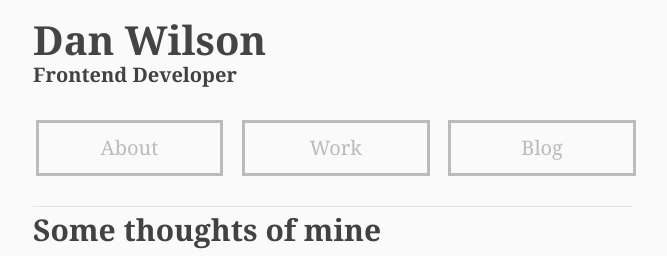
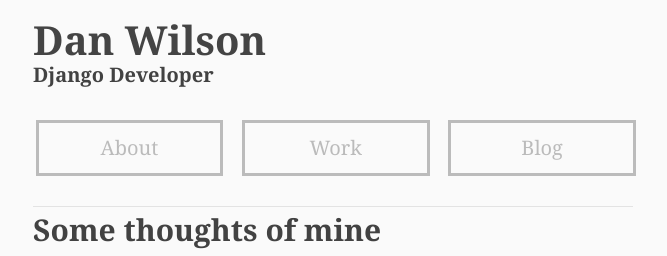
Before and after one commit to danwlsn/djangodan.github.io, a Jekyll site: the page built from posts/index.html, in a window 1280 px wide. Shown: the top 256 px of the page, without its empty margins (307-974 px from the left). Built offline with Jekyll 4.4.1, drawn with Linux system fonts in a browser that asks for light colours; nearby versions of some CDN libraries; Markdown is read by kramdown in place of the engine named in the settings; comment, search, counter and statistics services are not loaded.

Commit message:
updated frontend to django

```diff
--- a/404.html
+++ b/404.html
@@ -1,6 +1,6 @@
 ---
 layout: default
-title: Danny Wilson | Frontend Web Developer | Manchester, UK
+title: Danny Wilson | Django Developer | Manchester, UK
 image: none
 ---
 
--- a/_config.yml
+++ b/_config.yml
@@ -1,3 +1,3 @@
 author: Dan Wilson
-title: Frontend web developer
+title: Django developer
 markdown: redcarpet
--- a/_layouts/default.html
+++ b/_layouts/default.html
@@ -6,7 +6,7 @@
     <meta name="description" content="">
     <meta name="viewport" content="width=device-width, initial-scale=1">
     <title>{{page.title}}</title>
-    <meta name="description" content="Hi there. Dan Wilson here, a frontend web developer from Manchester, UK. Currently studying but looking for a place to work after University.">
+    <meta name="description" content="Hi there. Dan Wilson here, a django developer from Manchester, UK.">
     <!-- css -->
     <link rel="stylesheet" href="/css/style.min.css">
     <link rel="stylesheet" href="/css/syntax.min.css">
@@ -16,7 +16,7 @@
     <!-- twitter card -->
     <meta property="twitter:card" content="summary" />
     <meta property="twitter:site" content="@wilsonand1" />
-    <meta property="twitter:title" content="Dan Wilson | Front end developer" />
+    <meta property="twitter:title" content="Dan Wilson | Django developer" />
     <meta property="twitter:description" content="Recent graduate from Manchester Metropolitan University, now working for BJL." />
     <meta property="twitter:image" content="http://danwilson.co/images/danwilson.jpg" />
     <meta property="twitter:url" content="http://danwilson.co" />
@@ -41,7 +41,7 @@
     <div class="container">
       <header>
         <a href="/"><h1>Dan Wilson</h1></a>
-        <h2 class="tag--line">Frontend Developer</h2>
+        <h2 class="tag--line">Django Developer</h2>
       </header>
       {% if page.image != "none" %}
         <img src="{{ page.image }}" alt="Danny Wilson" class="profile--picture">
--- a/posts/index.html
+++ b/posts/index.html
@@ -1,6 +1,6 @@
 ---
 layout: default
-title: Blog | Dan Wilson | Frontend Developer | Manchester, UK
+title: Blog | Dan Wilson | Django Developer | Manchester, UK
 image: none
 ---
 
```
